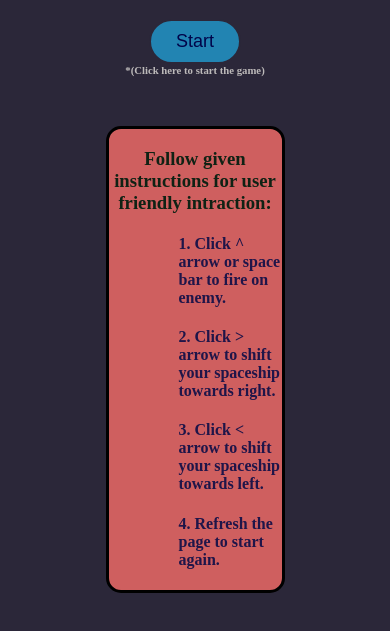
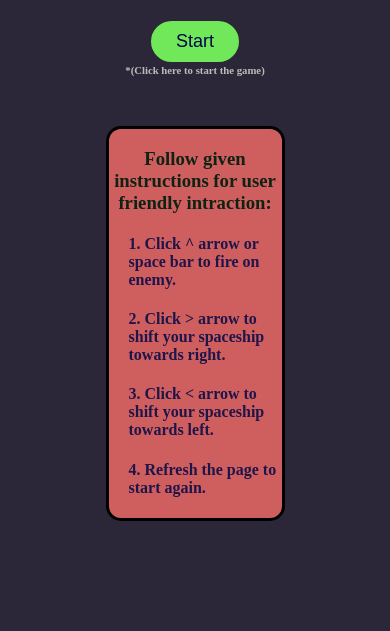
Before and after one commit to aditya-Kumar421/StarWars_game, a plain HTML site: page index.html in a window 390 px wide. Shown: the part 61-692 px from the top of the page. Drawn offline with Linux system fonts and the light colour scheme.

Commit message:
include responsiveness

```diff
--- a/index.html
+++ b/index.html
@@ -6,7 +6,6 @@
     <title>Star Wars - Homepage</title>
     <style>
         body{
-            /* background-image: url('https://images.unsplash.com/photo-1528722828814-77b9b83aafb2?q=80&w=2070&auto=format&fit=crop&ixlib=rb-4.0.3&ixid=M3wxMjA3fDB8MHxwaG90by1wYWdlfHx8fGVufDB8fHx8fA%3D%3D'); */
             background-color: #2b2739;
         }
         .homepage h1{
@@ -20,14 +19,13 @@
             margin-right: auto;
             padding:10px 25px;
             border: 2px solid #2b2739;
-            background-color: rgb(34, 132, 178);
+            background-color: rgb(113, 232, 89);
             border-radius: 25px;
             font-size: large;
             color:rgb(0, 4, 74);
         }
         h3{
             text-align: center;
-            /* padding-top: 14vh; */
             color:rgb(15, 34, 20);
             }
         h4{
@@ -51,8 +49,14 @@
             margin:0px;
             padding-bottom: 50px;
         }
+        @media (max-width:530px) {
+            h4{
+
+                color:rgb(31, 21, 73);
+                padding-left:20px;
+            }
+        }
     </style>
-    <!-- <link rel="stylesheet" href="styles.css"> -->
 </head>
 <body>
     <div class="homepage">
```
